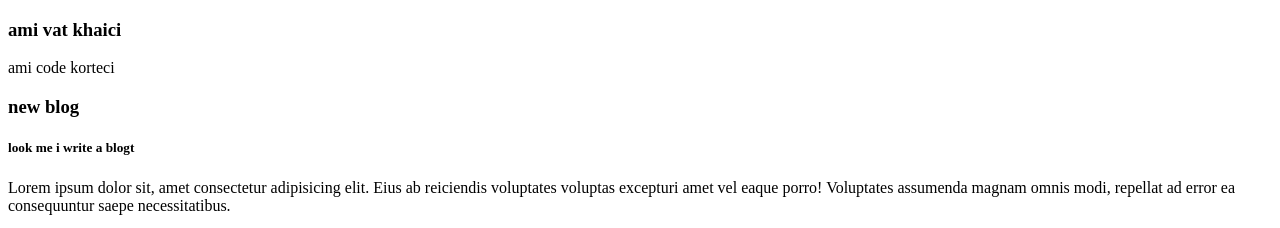
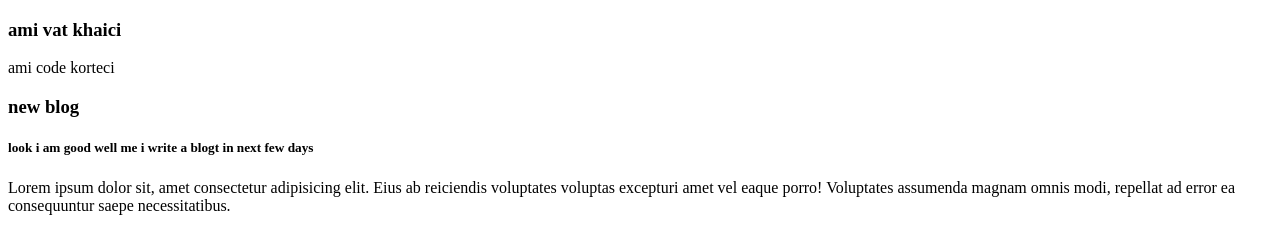
Before and after one commit to rad0wan/gittu, a plain HTML site: page index.html in a window 1280 px wide. Shown: the top 228 px of the page. Drawn offline with Linux system fonts and the light colour scheme; grey boxes are pictures that could not be loaded.

Commit message:
dad cool

```diff
--- a/index.html
+++ b/index.html
@@ -11,7 +11,7 @@
     <p>ami code korteci</p>
     <div>
         <h3>new blog</h3>
-        <h5>look me i write a blogt </h5>
+        <h5>look i am good well me i write a blogt in next few days  </h5>
         <p>Lorem ipsum dolor sit, amet consectetur adipisicing elit. Eius ab reiciendis voluptates voluptas excepturi amet vel eaque porro! Voluptates assumenda magnam omnis modi, repellat ad error ea consequuntur saepe necessitatibus.</p>
         </p>
     </div>
```
